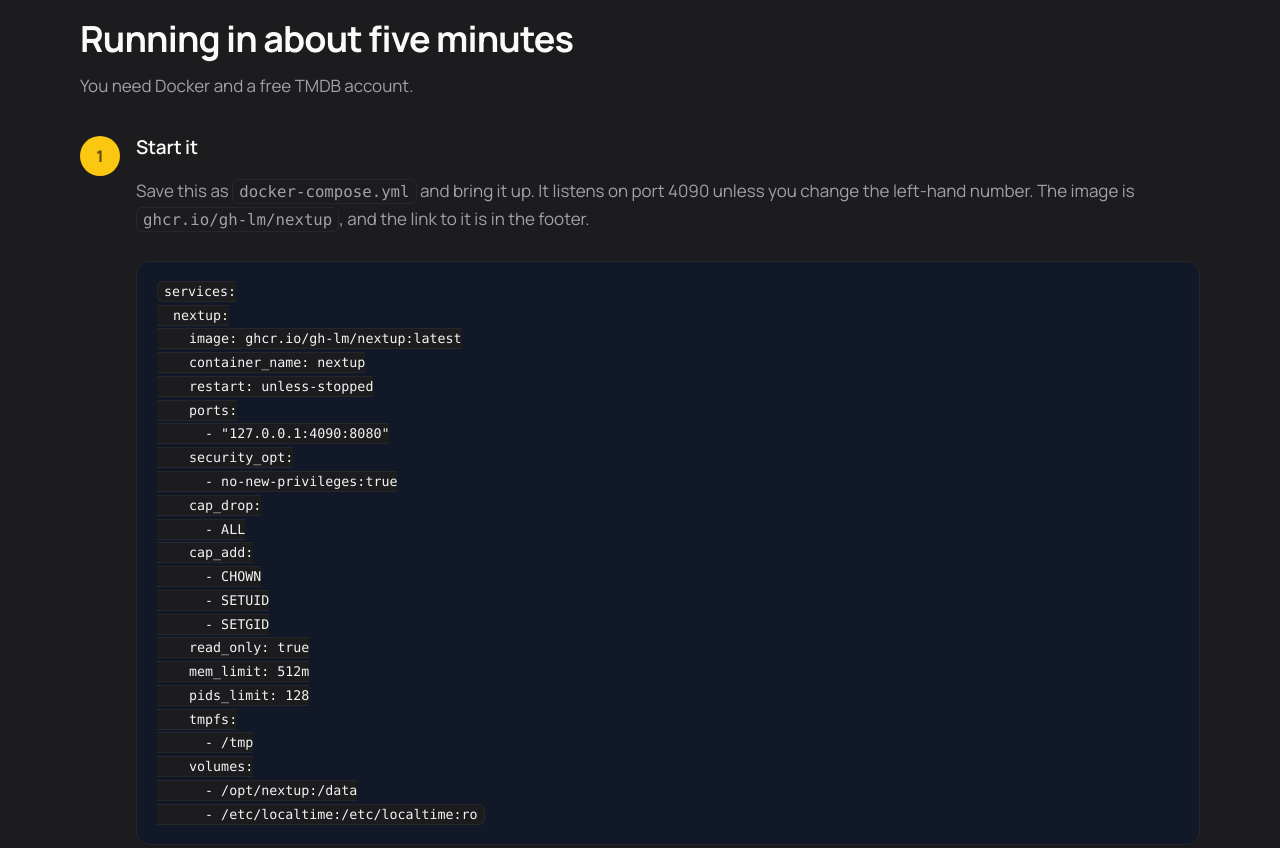
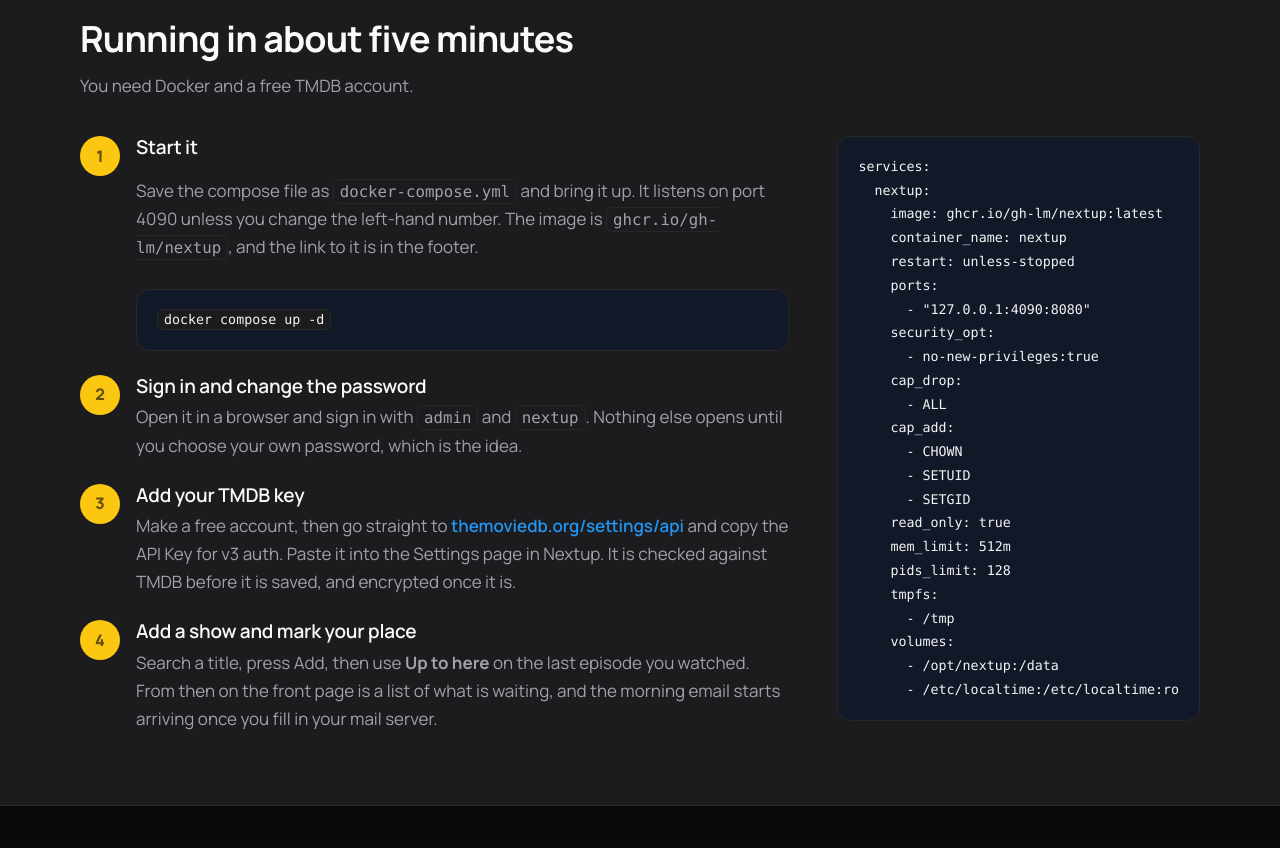
Before and after one commit to gh-lm/nextup, a plain HTML site: page docs/index.html in a window 1280 px wide. Shown: the part 4960-5808 px from the top of the page. Drawn offline with Linux system fonts and the light colour scheme.

Commit message:
Website: install steps in one column on the left, Docker Compose on the right

```diff
--- a/docs/css/site.css
+++ b/docs/css/site.css
@@ -219,9 +219,15 @@ p code, li code, dd code {
 .steps > li > div:has(pre) > h3 { grid-column: 1 / -1; }
 .steps > li > div:has(pre) > p { grid-column: 1; }
 .steps > li > div:has(pre) > pre { grid-column: 2; }
-.steps > li > div:has(pre + pre) { grid-template-columns: minmax(0, 1fr); }
-.steps > li > div:has(pre + pre) > p,
-.steps > li > div:has(pre + pre) > pre { grid-column: 1; }
+.install-grid { display: grid; grid-template-columns: minmax(0, 1fr) max-content; gap: 2rem 3rem; align-items: start; }
+.install-grid > pre { margin: 0; }
+.install-grid .steps > li > div:has(pre) { grid-template-columns: minmax(0, 1fr); }
+.install-grid .steps > li > div:has(pre) > p,
+.install-grid .steps > li > div:has(pre) > pre { grid-column: 1; }
+@media (max-width: 900px) {
+  .install-grid { grid-template-columns: minmax(0, 1fr); }
+}
+}
 @media (max-width: 900px) {
   .steps > li > div:has(pre) { grid-template-columns: minmax(0, 1fr); }
   .steps > li > div:has(pre) > p,
--- a/docs/index.html
+++ b/docs/index.html
@@ -7,7 +7,7 @@
 <meta name="description" content="Nextup remembers which episode you are on for every show you watch, tells you when the next one airs, and emails you each morning with what has become watchable. Free, open source, runs on your own server.">
 <link rel="canonical" href="https://nextup.lightmorphic.com/">
 <link rel="icon" href="favicon.svg" type="image/svg+xml">
-<link rel="stylesheet" href="css/site.css?v=e54b5f6556">
+<link rel="stylesheet" href="css/site.css?v=1682206e26">
 
 <meta property="og:type" content="website">
 <meta property="og:site_name" content="Nextup">
@@ -349,39 +349,17 @@
       <h2>Running in about five minutes</h2>
       <p>You need Docker and a free TMDB account.</p>
     </div>
+    <div class="install-grid">
     <ol class="steps">
         <li>
           <div>
             <h3>Start it</h3>
             <p>
-            Save this as <code>docker-compose.yml</code> and bring it up. It
+              Save the compose file as <code>docker-compose.yml</code> and bring it up. It
               listens on port 4090 unless you change the left-hand number. The
               image is <code>ghcr.io/gh-lm/nextup</code>, and the link to it is
               in the footer.
             </p>
-          <pre><code>services:
-  nextup:
-    image: ghcr.io/gh-lm/nextup:latest
-    container_name: nextup
-    restart: unless-stopped
-    ports:
-      - "127.0.0.1:4090:8080"
-    security_opt:
-      - no-new-privileges:true
-    cap_drop:
-      - ALL
-    cap_add:
-      - CHOWN
-      - SETUID
-      - SETGID
-    read_only: true
-    mem_limit: 512m
-    pids_limit: 128
-    tmpfs:
-      - /tmp
-    volumes:
-      - /opt/nextup:/data
-      - /etc/localtime:/etc/localtime:ro</code></pre>
             <pre><code>docker compose up -d</code></pre>
           </div>
         </li>
@@ -419,6 +397,30 @@
           </div>
         </li>
       </ol>
+      <pre><code>services:
+  nextup:
+    image: ghcr.io/gh-lm/nextup:latest
+    container_name: nextup
+    restart: unless-stopped
+    ports:
+      - "127.0.0.1:4090:8080"
+    security_opt:
+      - no-new-privileges:true
+    cap_drop:
+      - ALL
+    cap_add:
+      - CHOWN
+      - SETUID
+      - SETGID
+    read_only: true
+    mem_limit: 512m
+    pids_limit: 128
+    tmpfs:
+      - /tmp
+    volumes:
+      - /opt/nextup:/data
+      - /etc/localtime:/etc/localtime:ro</code></pre>
+    </div>
   </div>
 </section>
 
```
Also changed, not shown: docs/404.html (+1 -1 lines), docs/accessibility.html (+1 -1 lines), docs/complaints.html (+1 -1 lines), docs/cookies.html (+1 -1 lines), docs/documentation.html (+1 -1 lines), docs/licence.html (+1 -1 lines), docs/privacy.html (+1 -1 lines), docs/runbook.html (+1 -1 lines), docs/security.html (+1 -1 lines), docs/terms.html (+1 -1 lines), docs/whats-new.html (+1 -1 lines). Lines whose indentation alone changed are shown as unchanged.
